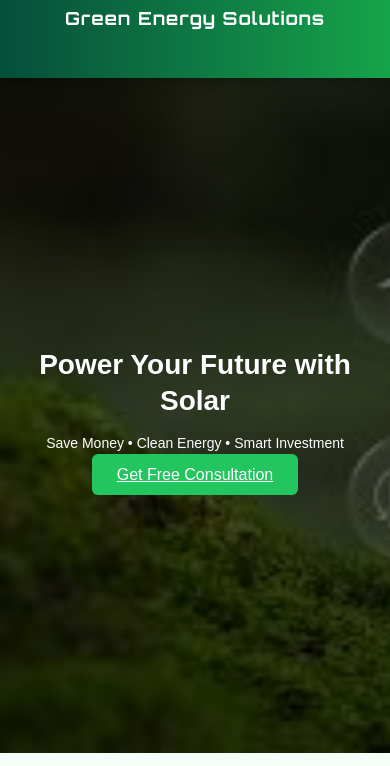
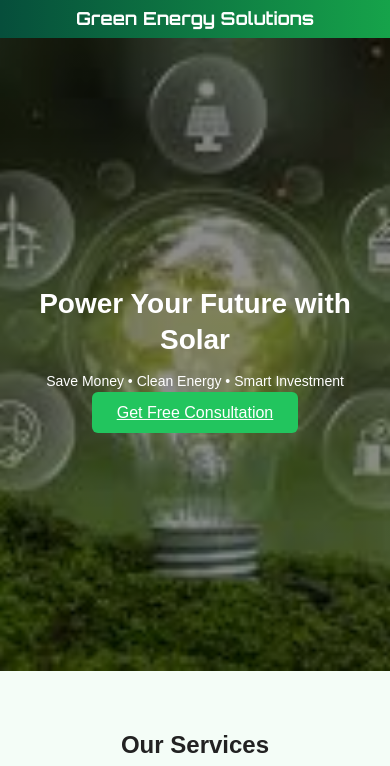
Before and after one commit to jash-19/Energy-solutions, a plain HTML site: page index.html in a window 390 px wide. Shown: the top 766 px of the page. Drawn offline with Linux system fonts and the light colour scheme.

Commit message:
Refactor styles for header and hero sections
Updated header height, improved hero section styles, and enhanced responsiveness.

```diff
--- a/index.html
+++ b/index.html
@@ -24,29 +24,33 @@ header{
 background:linear-gradient(90deg,#064e3b,#16a34a);
 color:white;
 text-align:center;
-padding:10px;
+padding:6px 10px;   /* reduced height */
 position:sticky;
 top:0;
-box-shadow:0 3px 10px rgba(0,0,0,0.2);
+z-index:1000;
 }
 
 header h2{
 font-family:'Orbitron', sans-serif;
-letter-spacing:1px;
+font-size:20px;
+margin:0;
 }
 
 /* HERO */
 .hero{
-min-height:80vh;
+min-height:85vh;
 background:
-linear-gradient(rgba(0,0,0,0.6),rgba(0,0,0,0.6)),
+linear-gradient(rgba(0,0,0,0.45),rgba(0,0,0,0.45)),
 url("images/images (1).jpg");
 background-size:cover;
+background-position:center;
+background-repeat:no-repeat;
 display:flex;
 align-items:center;
 justify-content:center;
 text-align:center;
 color:white;
+padding:20px;
 }
 
 .hero h1{font-size:42px;}
@@ -91,7 +95,9 @@ width:100%;
 .hero{
 padding:20px;
 }
-
+.hero{
+background-attachment:fixed;
+}
 .hero h1{
 font-size:26px;
 line-height:1.3;
@@ -259,10 +265,19 @@ line-height:1.6;
 }
 
 /* PROJECTS */
-.slider{overflow:hidden;border-radius:10px;}
-.slides{display:flex;transition:0.8s;}
+.slider{
+overflow:hidden;
+border-radius:10px;
+}
+
+.slides{
+display:flex;
+width:100%;
+}
+
 .slides img{
 width:100%;
+flex-shrink:0;
 aspect-ratio:16/9;
 object-fit:cover;
 }
@@ -291,6 +306,12 @@ border-radius:50%;
 
 /* MOBILE */
 @media(max-width:768px){
+
+.hero{
+min-height:75vh;
+background-size:cover;
+background-position:center top;
+}
 
 header{
 padding:8px;
```
